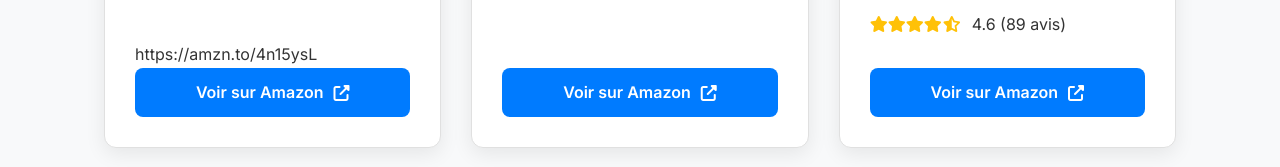
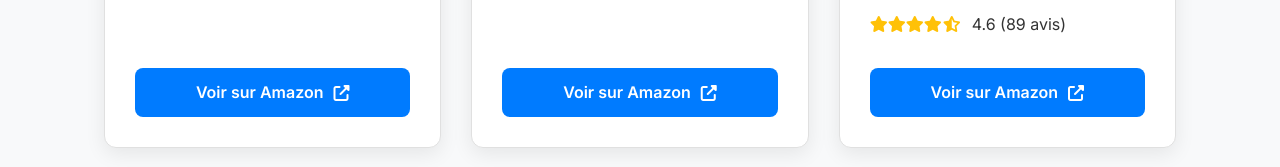
Before and after one commit to riedsteeve/mes-recom, a plain HTML site: page index.html in a window 1280 px wide. Shown: the part 1678-1845 px from the top of the page. Drawn offline with nearby package versions, Linux system fonts and the light colour scheme.

Commit message:
Update index.html

```diff
--- a/index.html
+++ b/index.html
@@ -143,7 +143,6 @@
                 </div>
             </div>
             <div class="product-action">
-                https://amzn.to/4n15ysL
                 <a href="https://amzn.to/3FNRKRK" target="_blank" rel="noopener noreferrer" class="btn-product">
                     <span>Voir sur Amazon</span>
                     <i class="fas fa-external-link-alt"></i>
```
